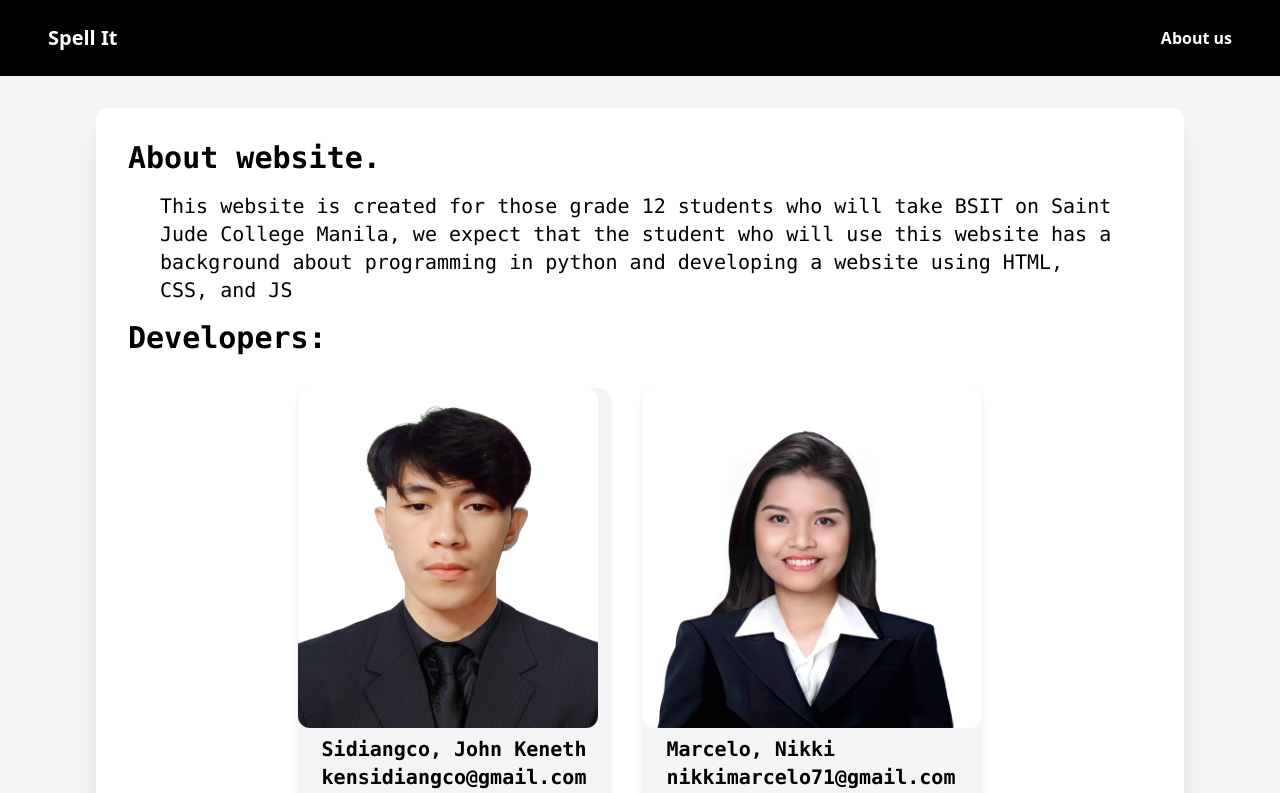
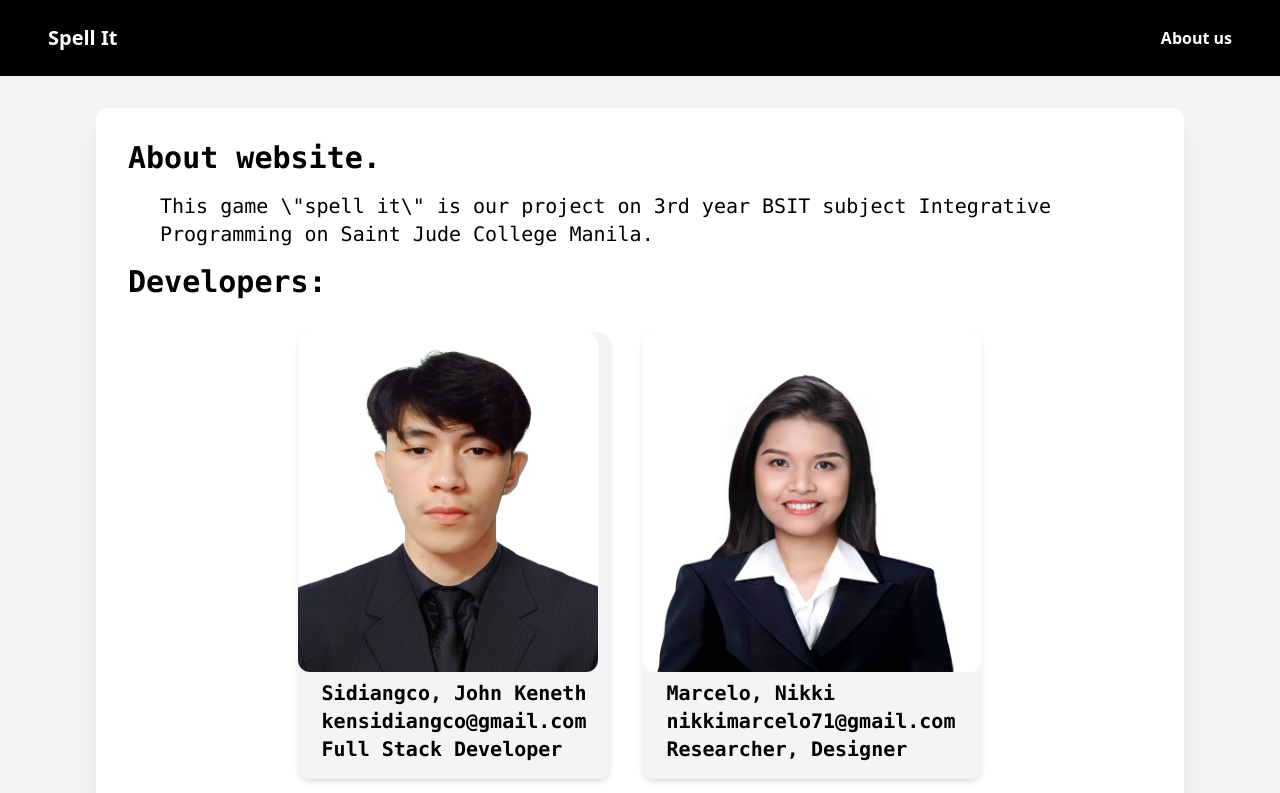
Before and after one commit to kensidiangco/spell-it-game, a Next.js app: page /About in a window 1280 px wide. Shown: the top 793 px of the page. Built offline with nearby package versions, Linux system fonts and the light colour scheme.

Commit message:
configuring About page

```diff
--- a/pages/About.js
+++ b/pages/About.js
@@ -12,7 +12,7 @@ function About() {
         <div className="bg-white p-8 shadow-xl flex flex-col gap-4 rounded-xl">
           <div className="flex flex-col gap-4">
             <p className="text-3xl font-bold">About website.</p>
-            <p className="text-xl mx-8">This website is created for those grade 12 students who will take BSIT on Saint Jude College Manila, we expect that the student who will use this website has a background about programming in python and developing a website using HTML, CSS, and JS</p>
+            <p className="text-xl mx-8">This game \"spell it\" is our project on 3rd year BSIT subject Integrative Programming on Saint Jude College Manila.</p>
           </div>
           <div className="flex flex-col gap-6">
             <p className="text-3xl font-bold">Developers:</p>
--- a/pages/index.js
+++ b/pages/index.js
@@ -188,6 +188,7 @@ export default function Home() {
           <p className="text-2xl">Rules:</p>
           <p className="text-2xl">- 3 Tries only</p>
           <p className="text-2xl">- 3 Skips only</p>
+          <p className="text-2xl">- 2 correct answers to finish the game</p>
         </div>
         <div className="p-8 bg-white rounded-md shadow-xl flex flex-col gap-6 my-8">
           <span className="flex flex-col md:flex-row justify-around items-center">
```
